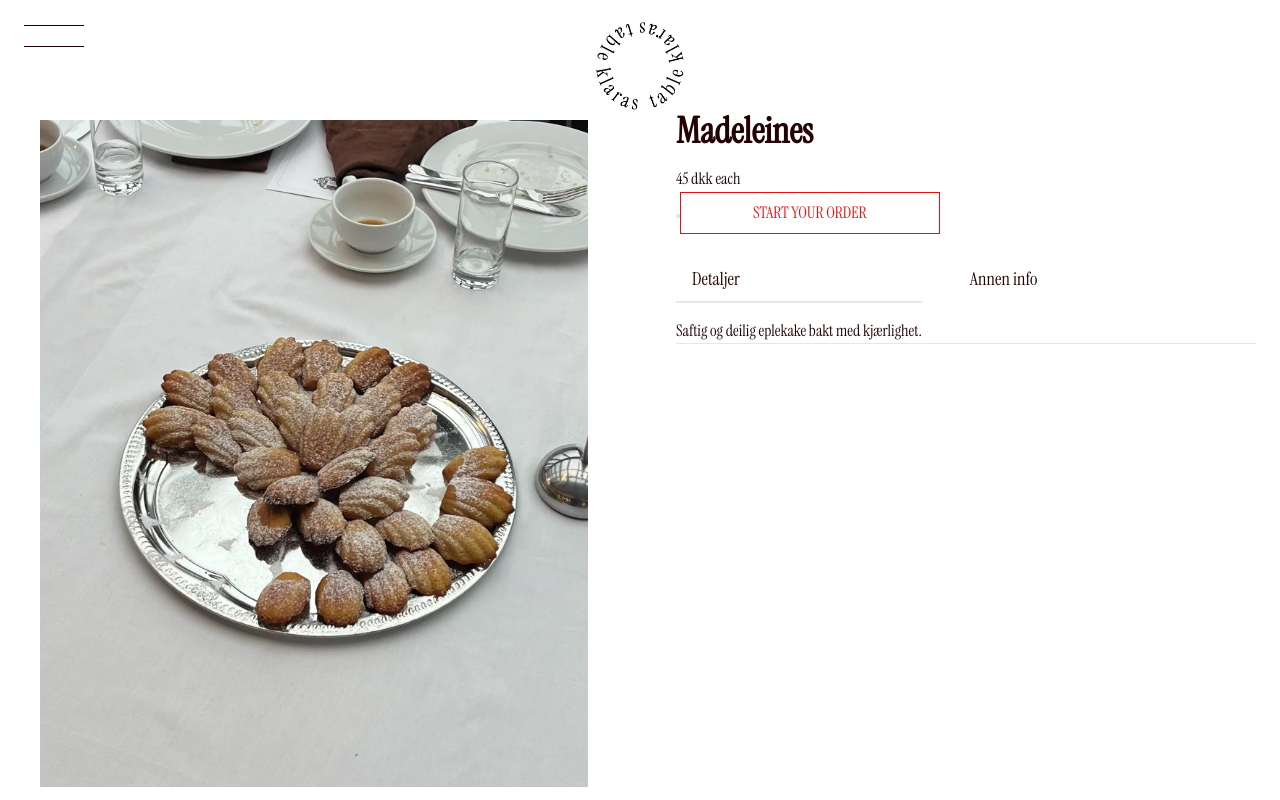
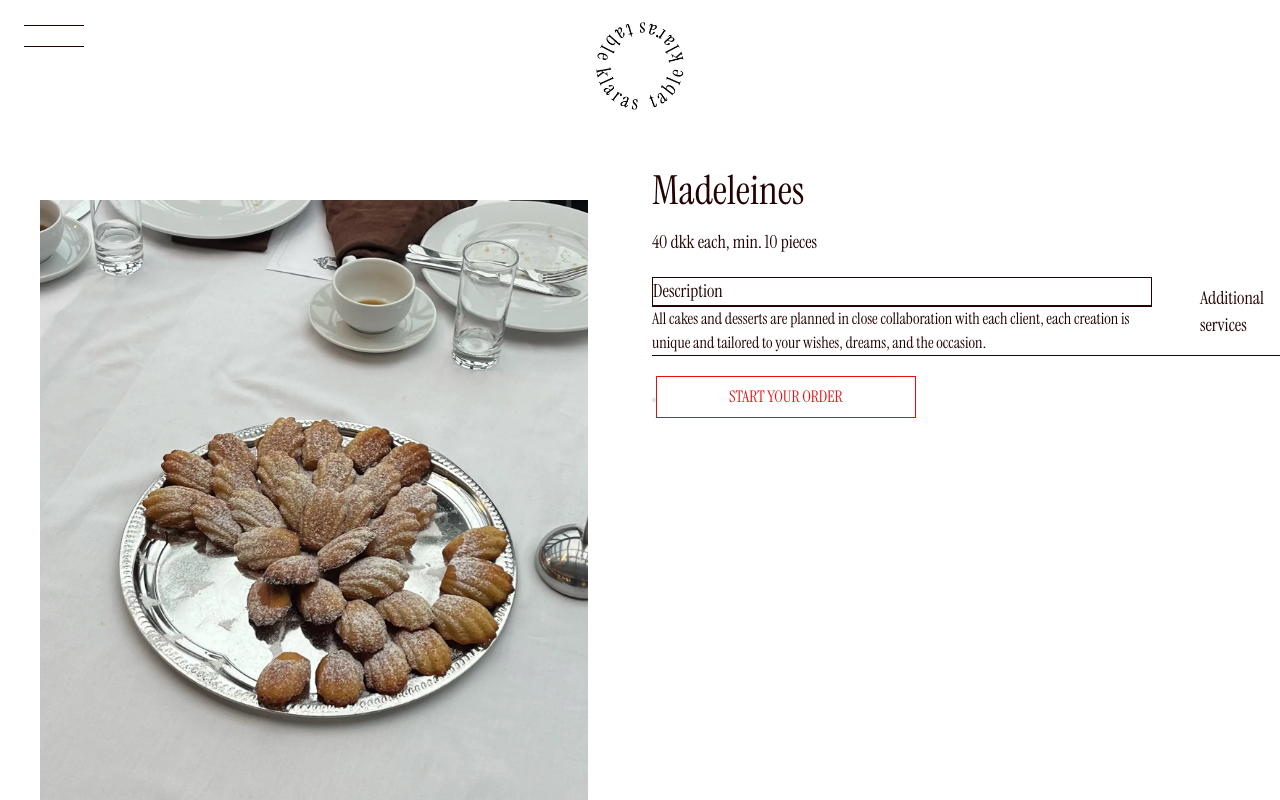
Before and after one commit to annikenB/Klarastablee, an Astro site: page /madeleines in a window 1280 px wide. Shown: the top 800 px of the page. Built offline with nearby package versions, Linux system fonts and the light colour scheme; Astro itself is replaced by a stand-in of ours; a web font is replaced by a local one.

Commit message:
ikke done

```diff
--- a/src/components/ProductCard.astro
+++ b/src/components/ProductCard.astro
@@ -10,32 +10,23 @@ const {
 } = Astro.props;
 ---
 
-<div class="p-6 sticky top-4 self-start">
+<div class="sticky top-4 self-start">
   <div>
-    <h2 class="font-semibold text-primary-800">{title}</h2>
-    <p class="leading-relaxed mt-2 text-primary-800">{price}</p>
+    <h1 class=" text-primary-900">{title}</h1>
+    <h5 class="leading-relaxed mt-2 text-primary-900 mb-sm">{price}</h5>
   </div>
 
-  <div class="mb-6">
-    <a
-      href="/stepone"
-      class="bg-beige-100 text-primary-500 border-2 border-primary-500 hover:text-primary-500 transition inline-block text-center"
-    >
-      <Linkbutton href="/stepone" label="START YOUR ORDER" variant="primary" />
-    </a>
-  </div>
-
-  <div class="flex border-b border-gray-300">
+  <div class="flex border-b !border-primary-900">
     <div class="flex flex-col">
       <input type="radio" name="tabs" id="tab1" class="hidden peer" checked />
       <label
         for="tab1"
-        class="cursor-pointer px-4 py-2 text-gray-600 peer-checked:text-primary-500 peer-checked:border-b-2 peer-checked:border-primary-500"
+        class="cursor-pointerpy-2 !border-primary-900 peer-checked:text-primary-500 peer-checked:border-b-1 peer-checked:border-primary-500"
       >
-        <h5>Detaljer</h5>
+        <h5 class="border-1 !border-primary-900">Description</h5>
       </label>
-      <div class="hidden peer-checked:block mt-4">
-        <p class="text-gray-700">{details}</p>
+      <div class="hidden peer-checked:block">
+        <p class="">{details}</p>
       </div>
     </div>
 
@@ -45,11 +36,20 @@ const {
         for="tab2"
         class="cursor-pointer px-4 py-2 text-gray-600 peer-checked:text-primary-500 peer-checked:border-b-2 peer-checked:border-primary-500"
       >
-        <h5>Annen info</h5>
+        <h5>Additional services</h5>
       </label>
       <div class="hidden peer-checked:block mt-4">
         <p class="text-gray-700">{otherInfo}</p>
       </div>
+
     </div>
   </div>
+  <div class="my-sm">
+    <a
+      href="/stepone"
+      class="bg-beige-100 text-primary-500 border-2 border-primary-500 hover:text-primary-500 transition inline-block text-center"
+    >
+      <Linkbutton href="/stepone" label="START YOUR ORDER" variant="primary" />
+    </a>
+  </div>
 </div>
--- a/src/pages/madeleines.astro
+++ b/src/pages/madeleines.astro
@@ -1,22 +1,20 @@
 ---
 import MainLayout from "../layouts/MainLayout.astro";
 import { Image } from "astro:assets";
-
 import ProductCard from "../components/ProductCard.astro";
-
 import chokMadeleine from "../assets/images/chokMadeleine.webp";
 import powderSugar from "../assets/images/powderSugar.webp";
 ---
 
 <MainLayout title="Produkt">
-  <section class="grid grid-cols-1 md:grid-cols-2 gap-6 m-voress pt-20">
+  <section class="grid grid-cols-1 md:grid-cols-2 gap-6 pt-40 pb-sm">
     <!-- Høyre kolonne: Sticky produktkort vises først på mobil -->
     <div class="order-1 md:order-2 max-h-fit self-start md:sticky md:top-4">
       <ProductCard
         title="Madeleines"
-        price="45 dkk each"
+        price="40 dkk each, min. 10 pieces"
         buttonLabel="Start your order"
-        details="Saftig og deilig eplekake bakt med kjærlighet."
+        details="All cakes and desserts are planned in close collaboration with each client, each creation is unique and tailored to your wishes, dreams, and the occasion."
         otherInfo="Leveres innen 3 dager. Retur ikke mulig for matvarer."
       />
     </div>
--- a/src/pages/produkter.astro
+++ b/src/pages/produkter.astro
@@ -190,7 +190,6 @@ import hover5 from "../assets/images/5.webp";
         </div>
       </section>
 
-
       <section>
         <h2 class="text-center mt-md mb-sm">Cakes and sweet treats</h2>
         <div class="flex justify-center items-center gap-4">
--- a/src/pages/recipe.astro
+++ b/src/pages/recipe.astro
@@ -3,12 +3,8 @@ import MainLayout from "../layouts/MainLayout.astro";
 import Button from "../components/Button.astro";
 import Link from "../components/Link.astro";
 import { Image } from "astro:assets";
-import lemoncurd from "../assets/images/lemonCurd.webp";
-import setup from "../assets/images/settingup.webp";
-import dog from "../assets/images/dog.webp";
 import lilac from "../assets/images/lilac.webp";
 import pink from "../assets/images/pinkPear.webp";
-
 import fresh from "../assets/images/freshPear.webp";
 import done from "../assets/images/pearSetup.webp";
 import pear from "../assets/images/drawingpear.webp";
```
